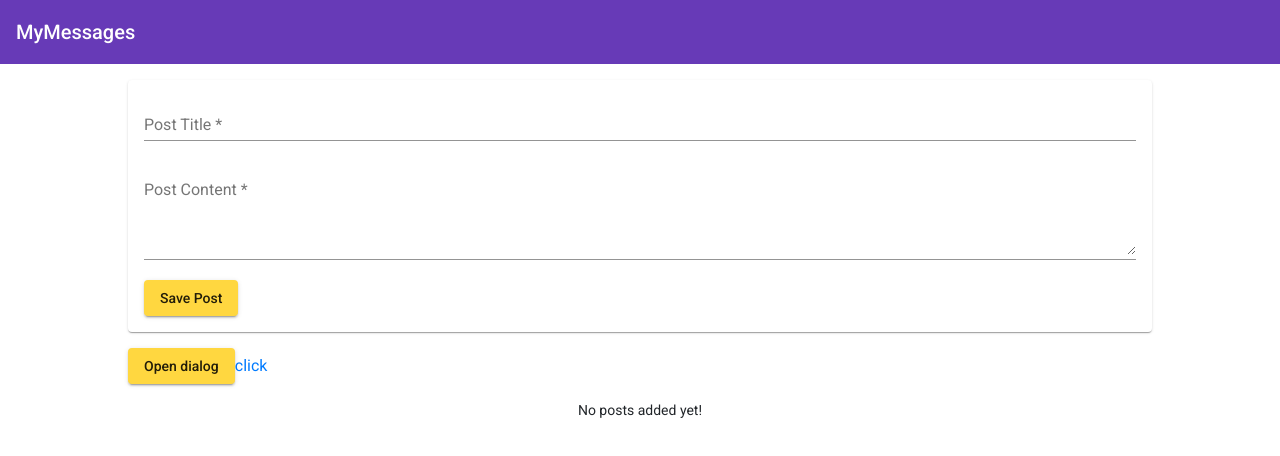
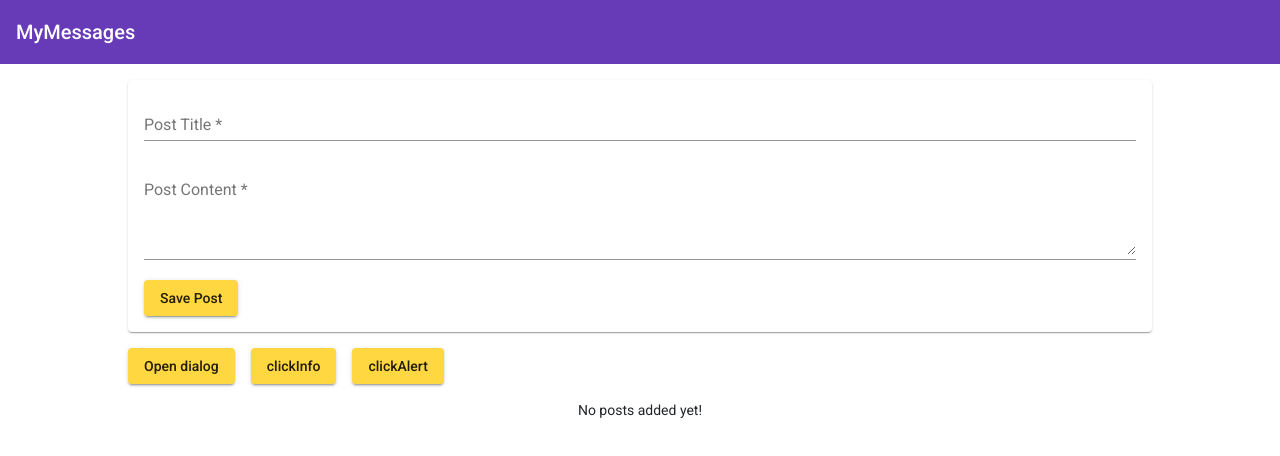
Before and after one commit to ivan9527945/shit, an Angular app: page / in a window 1280 px wide. Shown: the top 456 px of the page. Built offline with nearby package versions, Linux system fonts and the light colour scheme.

Commit message:
彈窗樣式調整

```diff
--- /dev/null
+++ b/src/app/posts/dialog-unique/dialog-unique.component.html
@@ -0,0 +1,10 @@
+<app-card class="m-auto">
+  <app-card-header>{{title}}<i class="fas fa-times" (click)="close()"></i></app-card-header>
+  <app-card-body class="p-4">
+    Lorem ipsum dolor sit amet, consectetur adipisicing elit. Enim unde odit consectetur itaque ipsam voluptatem non iusto dolores architecto labore!
+  </app-card-body>
+  <app-card-footer>
+    <button class="app-button btn btn--popup-confirm px-3 mr-3" (click)="alert()">确认</button>
+    <button class="app-button btn btn--popup-cancel px-3" (click)="close()">关闭</button>
+  </app-card-footer>
+</app-card>
--- /dev/null
+++ b/src/app/posts/dialog-unique/dialog-unique.component.ts
@@ -0,0 +1,28 @@
+import { Component, OnInit } from '@angular/core';
+import { ModalOverlayRef } from './../../services/modal/modal-overlay-ref';
+
+@Component({
+  selector: 'app-dialog-unique',
+  templateUrl: './dialog-unique.component.html',
+  styleUrls: ['./dialog-unique.component.scss']
+})
+export class DialogUniqueComponent implements OnInit {
+  title: string;
+  nickName: string;
+
+  constructor(
+    private overlayRef: ModalOverlayRef
+  ) { }
+
+  ngOnInit() {
+  }
+
+  alert() {
+    this.overlayRef.close();
+  }
+
+  close() {
+    this.overlayRef.close();
+  }
+
+}
--- a/src/app/posts/post-create/post-create.component.html
+++ b/src/app/posts/post-create/post-create.component.html
@@ -31,5 +31,6 @@
 </mat-card>
 
 <!-- 框架彈窗 -->
-<button mat-raised-button color="accent" class="mt-3" (click)="openDialog()">Open dialog</button>
-<a href="javascript:;" (click)="testttt()">click</a>
+<button mat-raised-button color="accent" class="mt-3 mr-3" (click)="openDialog()">Open dialog</button>
+<button mat-raised-button color="accent" class="mt-3 mr-3" (click)="clickMessage()">clickInfo</button>
+<button mat-raised-button color="accent" class="mt-3 mr-3" (click)="clickAlert()">clickAlert</button>
--- a/src/app/posts/post-create/post-create.component.ts
+++ b/src/app/posts/post-create/post-create.component.ts
@@ -4,7 +4,9 @@ import {MatDialog} from '@angular/material/dialog';
 
 import { PostsService } from '../posts.service';
 import { MessageService } from '../../services/message.service';
+import { ModalService } from '../../services/modal.service';
 import { DialogTestComponent } from '../dialog-test/dialog-test.component';
+import { DialogUniqueComponent } from '../dialog-unique/dialog-unique.component';
 
 @Component({
   selector: 'app-post-create',
@@ -19,6 +21,7 @@ export class PostCreateComponent {
     public postsService: PostsService,
     public dialog: MatDialog,
     private messageSer: MessageService,
+    private modalSer: ModalService,
   ) {}
 
   onAddPost(form: NgForm) {
@@ -37,7 +40,16 @@ export class PostCreateComponent {
     });
   }
 
-  testttt() {
+  clickMessage() {
     this.messageSer.notify('资料加载中，请稍候..');
   }
+
+  clickAlert() {
+    this.modalSer.open(DialogUniqueComponent, {
+      hasBackdrop: true,
+    }, component => {
+      component.title = '昵称设定';
+      // component.updateUserInfo = this.updateUserInfo.bind(this);
+    });
+  }
 }
--- a/src/app/shared/component/card/card-header.component.scss
+++ b/src/app/shared/component/card/card-header.component.scss
@@ -3,7 +3,7 @@
   align-items: center;
   justify-content: space-between;
   padding: 0.75rem;
-  color: #fff;
+  color: #333;
   border-bottom: 1px solid #eee;
   ::ng-deep i {
     font-size: 1.3rem;
--- a/src/app/shared/component/card/card.component.scss
+++ b/src/app/shared/component/card/card.component.scss
@@ -3,5 +3,5 @@
   display: flex;
   flex-direction: column;
   border-radius: 10px;
-  background-color: #333;
+  background-color: #fff;
 }
```
Also changed, not shown: src/app/app.module.ts (+5 -2 lines), src/app/posts/dialog-unique/dialog-unique.component.scss (added).
